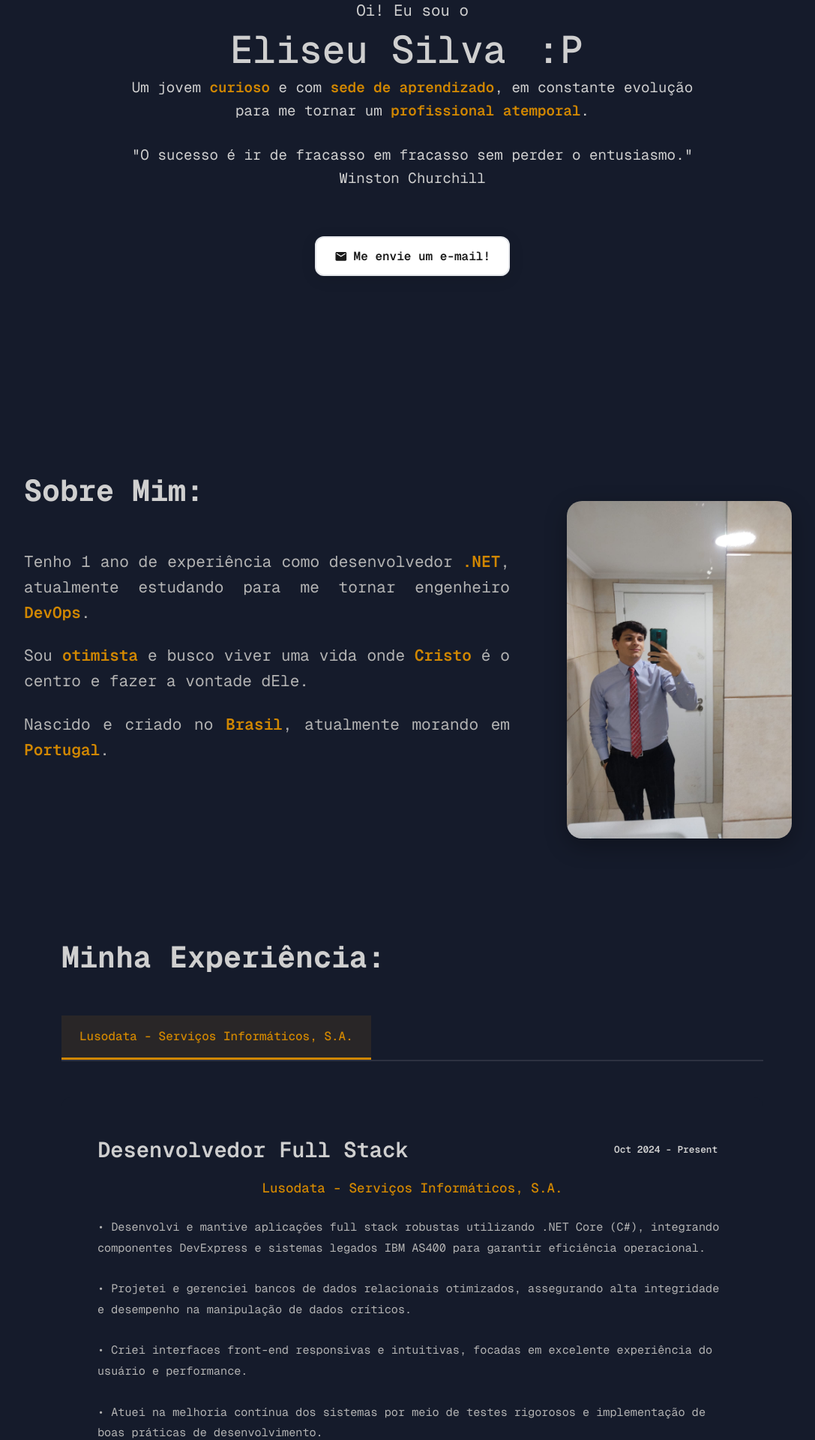
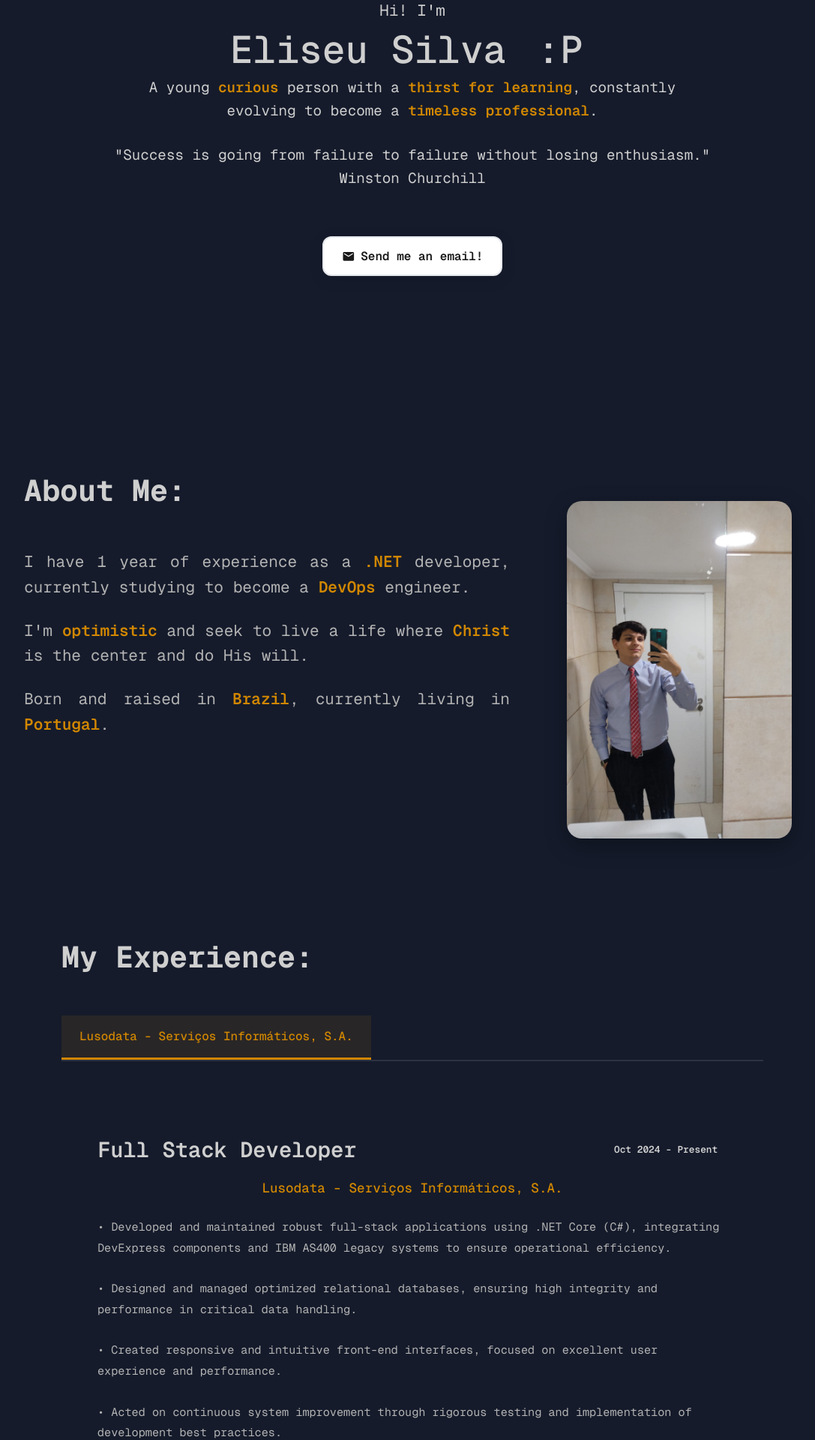
Before and after one commit to eliseufh/kolte-dev, a React (Vite) app: page / in a window 1280 px wide. Shown: the part 240-2160 px from the top of the page at 75% size, without its empty margins (90-1177 px from the left). Built offline with nearby package versions, Linux system fonts and the light colour scheme.

Commit message:
fix: update README and App component for English localization

```diff
--- a/src/App.tsx
+++ b/src/App.tsx
@@ -27,12 +27,12 @@ function App() {
           setDisplayText(currentWord.substring(0, displayText.length + 1));
 
           if (displayText === currentWord) {
-            setTimeout(() => setIsDeleting(true), 1500); // Pausa antes de apagar
+            setTimeout(() => setIsDeleting(true), 1500); // Pause before deleting
           }
         }
       },
       isDeleting ? 100 : 150
-    ); // Velocidade de apagar vs digitar
+    ); // Delete vs type speed
 
     return () => clearTimeout(timeout);
   }, [displayText, isDeleting, currentEmoticon, emoticons]);
@@ -42,10 +42,10 @@ function App() {
       {
         id: 0,
         company: "Lusodata - Serviços Informáticos, S.A.",
-        role: "Desenvolvedor Full Stack",
+        role: "Full Stack Developer",
         period: "Oct 2024 - Present",
         description:
-          "• Desenvolvi e mantive aplicações full stack robustas utilizando .NET Core (C#), integrando componentes DevExpress e sistemas legados IBM AS400 para garantir eficiência operacional.\n\n• Projetei e gerenciei bancos de dados relacionais otimizados, assegurando alta integridade e desempenho na manipulação de dados críticos.\n\n• Criei interfaces front-end responsivas e intuitivas, focadas em excelente experiência do usuário e performance.\n\n• Atuei na melhoria contínua dos sistemas por meio de testes rigorosos e implementação de boas práticas de desenvolvimento.",
+          "• Developed and maintained robust full-stack applications using .NET Core (C#), integrating DevExpress components and IBM AS400 legacy systems to ensure operational efficiency.\n\n• Designed and managed optimized relational databases, ensuring high integrity and performance in critical data handling.\n\n• Created responsive and intuitive front-end interfaces, focused on excellent user experience and performance.\n\n• Acted on continuous system improvement through rigorous testing and implementation of development best practices.",
       },
     ],
     []
@@ -53,14 +53,14 @@ function App() {
 
   const handleEmailClick = () => {
     window.location.href =
-      "mailto:eliseusilva.info@gmail.com?subject=Contato%20através%20do%20portfólio";
+      "mailto:eliseusilva.info@gmail.com?subject=Contact%20through%20portfolio";
   };
 
   return (
     <div className="App">
       <Header />
       <main className="main-content">
-        <p className="greeting">Oi! Eu sou o</p>
+        <p className="greeting">Hi! I'm</p>
         <h1 className="name-title">
           Eliseu Silva{" "}
           <span className="typing-emoticon">
@@ -69,47 +69,46 @@ function App() {
           </span>
         </h1>
         <p className="description">
-          Um jovem <span className="highlight">curioso</span> e com{" "}
-          <span className="highlight">sede de aprendizado</span>, em constante
-          evolução para me tornar um{" "}
-          <span className="highlight">profissional atemporal</span>.
+          A young <span className="highlight">curious</span> person with a{" "}
+          <span className="highlight">thirst for learning</span>, constantly
+          evolving to become a{" "}
+          <span className="highlight">timeless professional</span>.
         </p>
         <p className="description">
-          "O sucesso é ir de fracasso em fracasso sem perder o entusiasmo."
+          "Success is going from failure to failure without losing enthusiasm."
           Winston Churchill
         </p>
         <button className="email-button" onClick={handleEmailClick}>
-          <MdEmail /> Me envie um e-mail!
+          <MdEmail /> Send me an email!
         </button>
       </main>
 
       <section className="about-section">
         <div className="about-container">
-          <h2 className="section-title">Sobre Mim:</h2>
+          <h2 className="section-title">About Me:</h2>
           <div className="about-content">
             <div className="about-text">
               <p>
-                Tenho 1 ano de experiência como desenvolvedor{" "}
-                <span className="highlight">.NET</span>, atualmente estudando
-                para me tornar engenheiro{" "}
-                <span className="highlight">DevOps</span>.
+                I have 1 year of experience as a{" "}
+                <span className="highlight">.NET</span> developer, currently
+                studying to become a <span className="highlight">DevOps</span>{" "}
+                engineer.
               </p>
               <p>
-                Sou <span className="highlight">otimista</span> e busco viver
-                uma vida onde <span className="highlight">Cristo</span> é o
-                centro e fazer a vontade dEle.
+                I'm <span className="highlight">optimistic</span> and seek to
+                live a life where <span className="highlight">Christ</span> is
+                the center and do His will.
               </p>
               <p>
-                Nascido e criado no <span className="highlight">Brasil</span>,
-                atualmente morando em{" "}
-                <span className="highlight">Portugal</span>.
+                Born and raised in <span className="highlight">Brazil</span>,
+                currently living in <span className="highlight">Portugal</span>.
               </p>
             </div>
             <div className="about-photo">
               <div className="photo-container">
-                <img src={profileImage} alt="Eu" className="profile-img" />
+                <img src={profileImage} alt="Me" className="profile-img" />
                 <div className="photo-overlay">
-                  <p>Eu</p>
+                  <p>Me</p>
                 </div>
               </div>
             </div>
@@ -119,7 +118,7 @@ function App() {
 
       <section className="experience-section">
         <div className="experience-container">
-          <h2 className="section-title">Minha Experiência:</h2>
+          <h2 className="section-title">My Experience:</h2>
 
           {/* Tabs Navigation */}
           <div className="tabs-nav">
@@ -155,12 +154,12 @@ function App() {
       <footer className="footer">
         <div className="footer-content">
           <p>
-            Criado por <span className="highlight">Eliseu Silva</span> usando{" "}
+            Created by <span className="highlight">Eliseu Silva</span> using{" "}
             <span className="tech-stack">React</span>,{" "}
-            <span className="tech-stack">TypeScript</span> e{" "}
+            <span className="tech-stack">TypeScript</span> and{" "}
             <span className="tech-stack">Vite</span>.
           </p>
-          <p className="copyright">© 2025 Todos os direitos reservados.</p>
+          <p className="copyright">© 2025 All rights reserved.</p>
         </div>
       </footer>
     </div>
```
Also changed, not shown: 1 other file (tests, documents, lock files or other folders).
